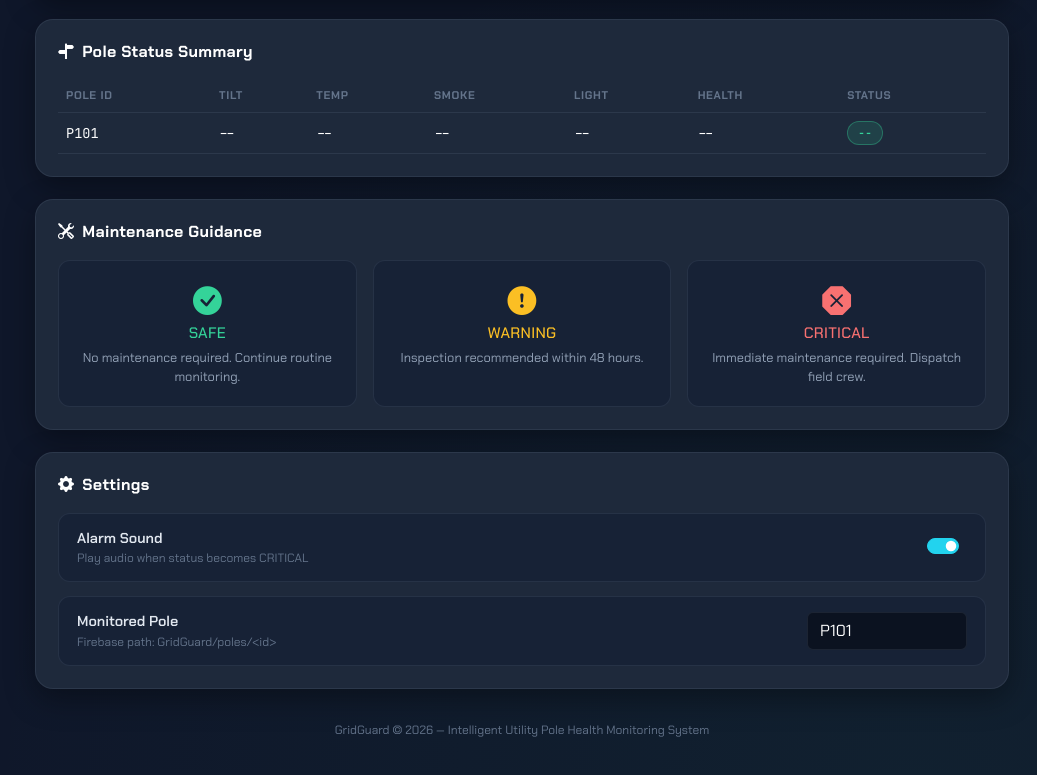
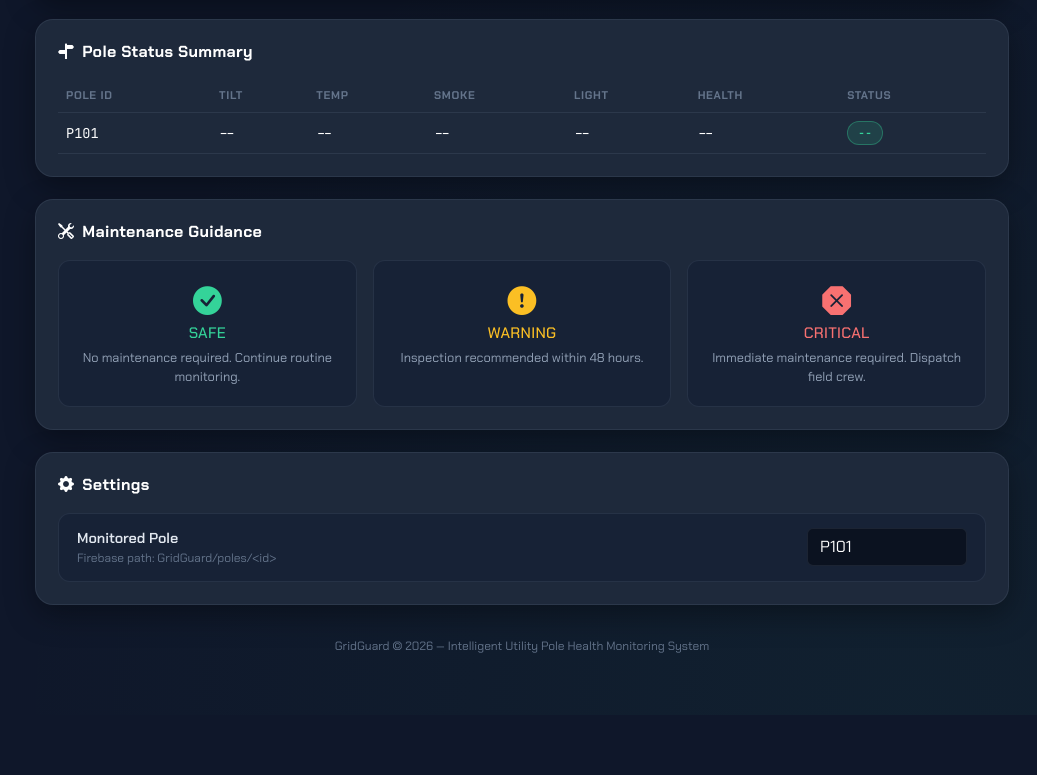
Before and after one commit to error404horizon/grid_guard, a website with bundled scripts: page index.html in a window 1280 px wide. Shown: the part 1251-2026 px from the top of the page, without its empty margins (243-1280 px from the left). After the commit the page ends 1966 px from the top, so only its background shows below. Built offline with nearby package versions, Linux system fonts and the light colour scheme; no server answers.

Commit message:
Remove alarm sound settings from index.html
Removed alarm sound settings from the HTML.

```diff
--- a/index.html
+++ b/index.html
@@ -325,15 +325,6 @@
         <div class="settings-grid">
           <div class="setting-item">
             <div>
-              <div class="setting-title">Alarm Sound</div>
-              <div class="setting-sub">Play audio when status becomes CRITICAL</div>
-            </div>
-            <div class="form-check form-switch">
-              <input class="form-check-input" type="checkbox" id="alarmSoundToggle" checked>
-            </div>
-          </div>
-          <div class="setting-item">
-            <div>
               <div class="setting-title">Monitored Pole</div>
               <div class="setting-sub">Firebase path: GridGuard/poles/&lt;id&gt;</div>
             </div>
```
